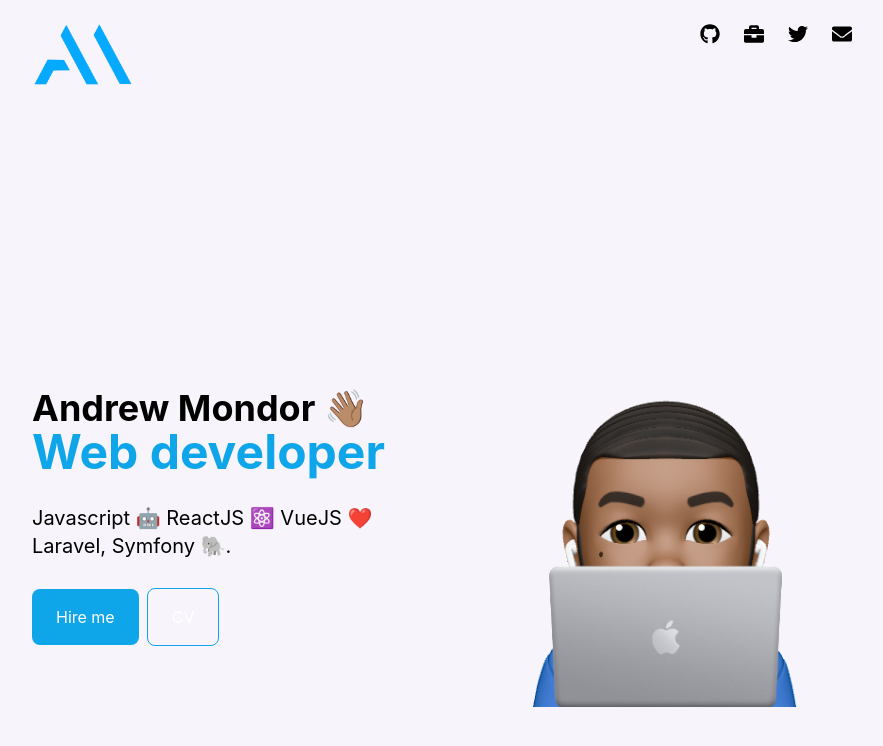
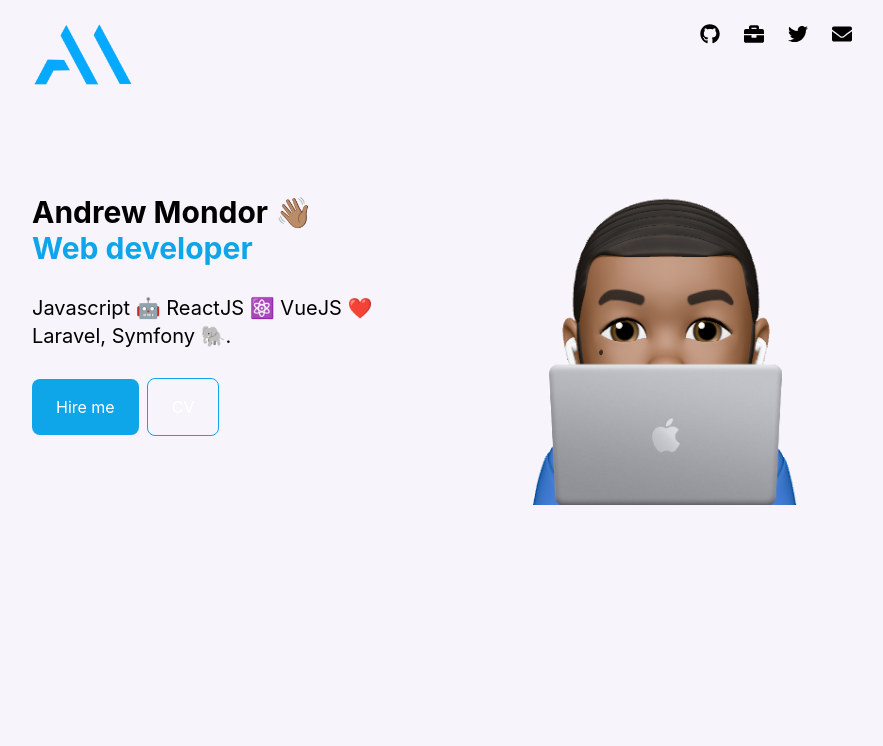
Before and after one commit to amondor/andrewmdr.fr, a React (Create React App) app: page / in a window 1280 px wide. Shown: the top 746 px of the page, without its empty margins (192-1075 px from the left). Built offline with nearby package versions, Linux system fonts and the light colour scheme.

Commit message:
minor fix seo

```diff
--- a/public/index.html
+++ b/public/index.html
@@ -7,7 +7,7 @@
     <meta name="theme-color" content="#000000" />
     <meta
       name="description"
-      content="Web site created using create-react-app"
+      content="Hi, I'm Andrew Mondor. I'm a French web developer and I work with ReactJS and VueJS. ⚛️ I'm also working with Laravel or Symfony frameworks ."
     />
     <link rel="apple-touch-icon" href="%PUBLIC_URL%/logo192.png" />
     <!--
@@ -24,7 +24,7 @@
       work correctly both with client-side routing and a non-root public URL.
       Learn how to configure a non-root public URL by running `npm run build`.
     -->
-    <title>React App</title>
+    <title>Andrew Mondor</title>
   </head>
   <body>
     <noscript>You need to enable JavaScript to run this app.</noscript>
--- a/src/App.js
+++ b/src/App.js
@@ -12,14 +12,14 @@
 
     <div className='align-center mx-auto flex max-w-7xl flex-col  px-8  profile   '>
     <Navbar />
-    <div className='max-w-7xl  min-h-screen place-items-center  flex flex-col md:text-left md:flex-row md:justify-between lg:px-48 md:px-12 px-4 bg-secondary'>
+    <div className='max-w-7xl   place-items-center  flex flex-col md:text-left md:flex-row md:justify-between lg:px-48 md:px-12 px-4 bg-secondary'>
       <div className='md:flex-1 md:mr-10 ' >
-        <h1 className="font-pt-serif text-4xl font-bold mb-7 md:mt-6">
-        Andrew Mondor 👋🏽
-          <span className='text-sky-500 text-5xl '>Web developer</span>
+        <h1 className="font-pt-serif text-3xl font-bold mb-7 md:mt-6">
+        Andrew Mondor 👋🏽 <br/>
+          <span className='text-sky-500 text-3xl '>Web developer</span>
     </h1>
     <p className="font-pt-serif font-normal mb-7 text-xl">
-       Javascript 🤖 ReactJS ⚛️ VueJS ❤️<br/> Laravel, Symfony 🐘.
+       Javascript 🤖 ReactJS ⚛️ VueJS ❤️ <br/> Laravel, Symfony 🐘.
       </p>
       <div className="font-montserrat">
         <a href="https://www.malt.fr/profile/andrewmondor" target="blank">
```
